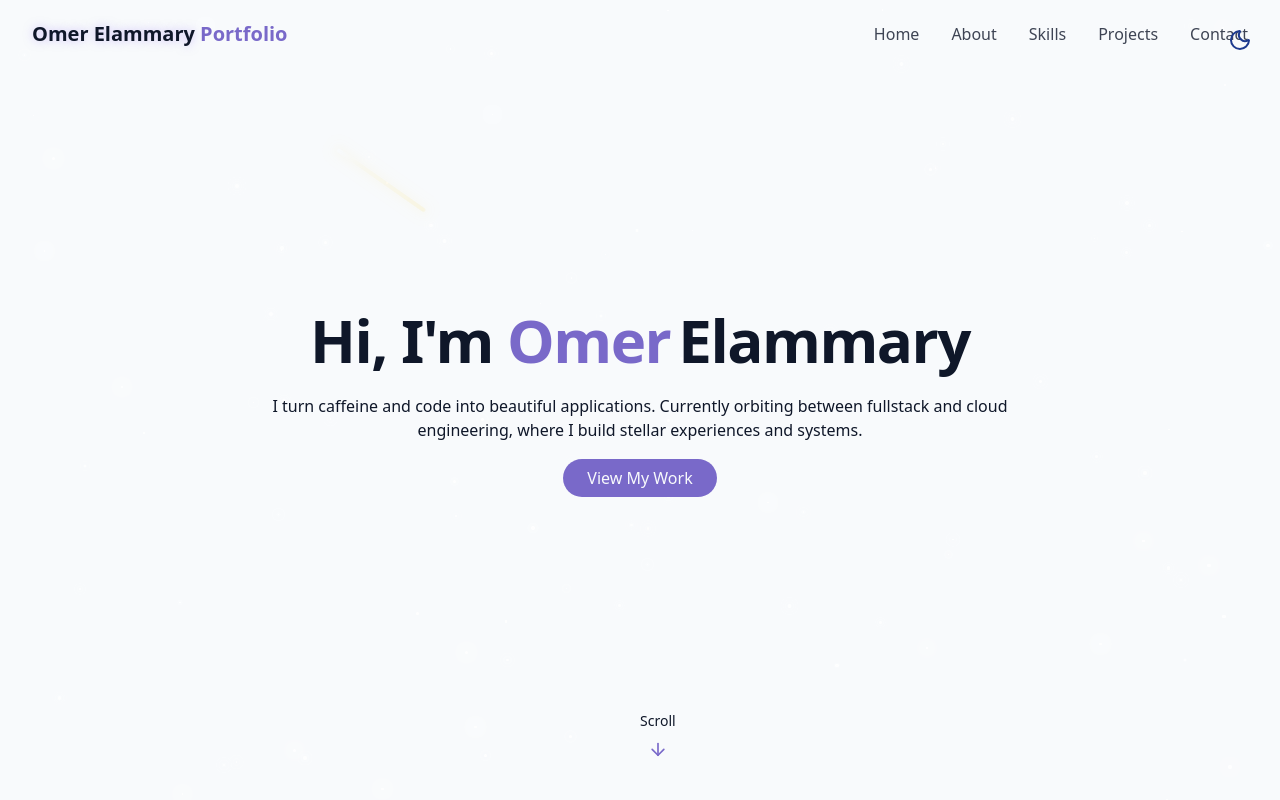
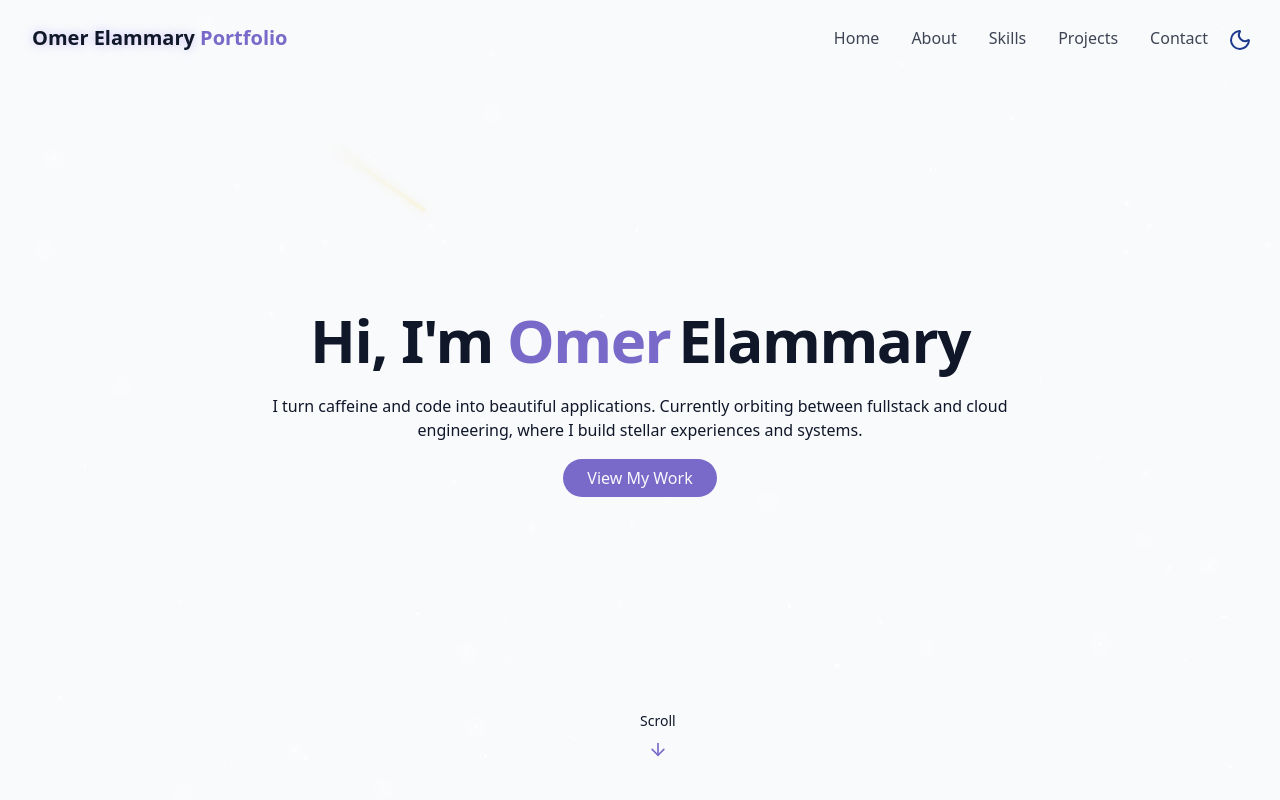
Before and after one commit to elammaryo/cosmic-portfolio, a React (Vite) app: page / in a window 1280 px wide. Shown: the top 800 px of the page. Built offline with nearby package versions, Linux system fonts and the light colour scheme.

Commit message:
adjust navbar style

```diff
--- a/src/components/NavBar.tsx
+++ b/src/components/NavBar.tsx
@@ -25,8 +25,8 @@ export const NavBar = () => {
   return (
     <nav
       className={cn(
-        "fixed w-full z-40 transition-all duration-300",
-        isScrolled ? "py-5 bg-background/80 backdrop-blur-md shadow-x5" : "py-5"
+        "fixed w-full z-40 transition-all duration-300 pr-10",
+        isScrolled ? "py-6 bg-background/80 backdrop-blur-md shadow-x5" : "py-6"
       )}
     >
       <div className="container flex items-center justify-between">
```
